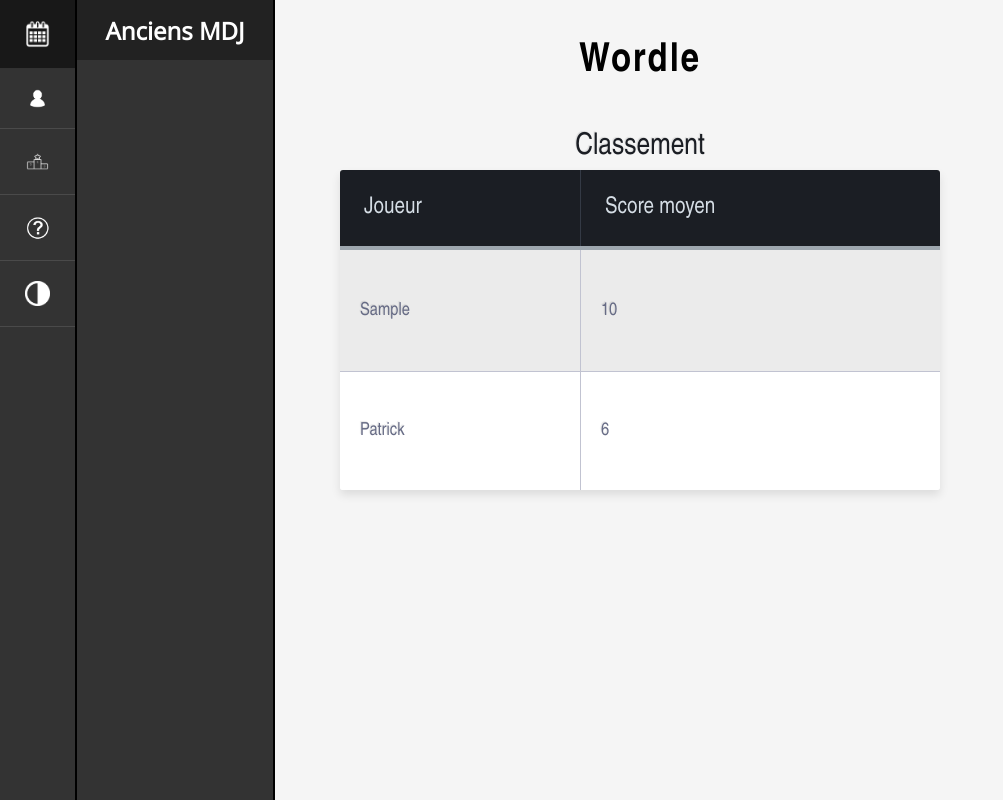
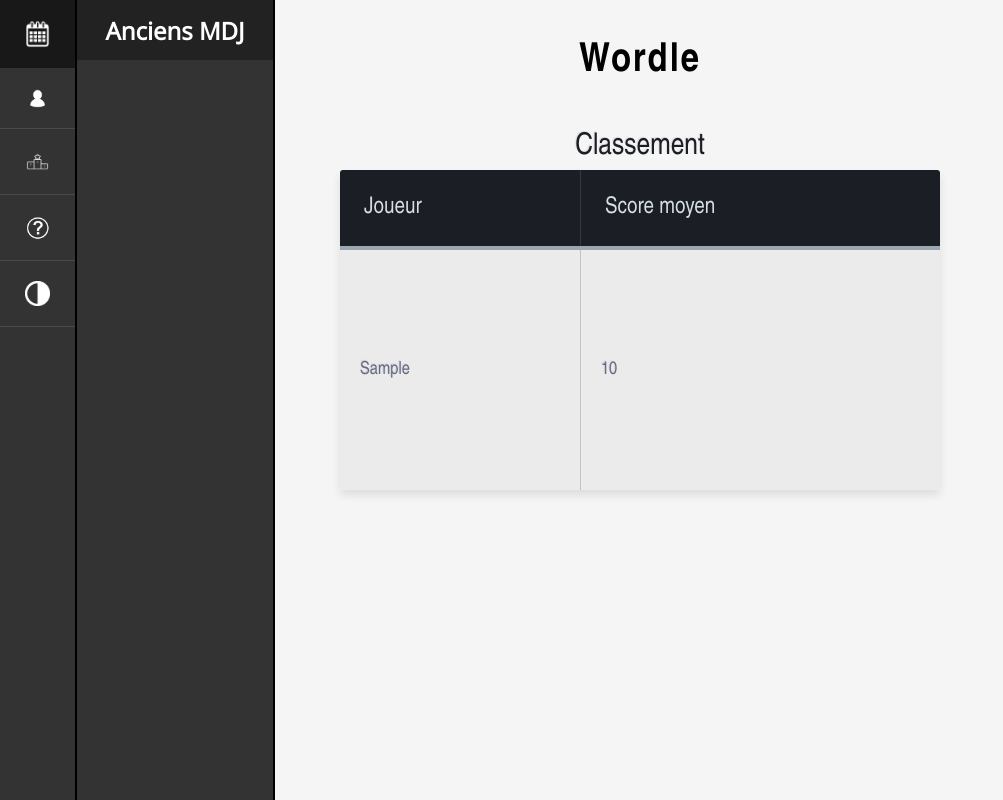
Before and after one commit to AlexisFl/Wordle, a PHP site: page /rank.php in a window 1280 px wide. Shown: the whole page, without its empty margins (0-1003 px from the left). Run offline with PHP 8.4, Linux system fonts and the light colour scheme; tables that the repository leaves empty or names only in its code hold one stand-in row (values such as "Sample post").

Commit message:
Update rank.php

```diff
--- a/rank.php
+++ b/rank.php
@@ -45,10 +45,6 @@
                     echo '<tr><td class="text-left">'.$s[$i]['pseudo'].'</td><td class="text-left">'.(int)$s[$i]['AVG(score_obtenu)'].'</td></tr>';
                 }
                 ?>
-                <tr>
-                    <td class="text-left">Patrick</td>
-                    <td class="text-left">6</td>
-                </tr>
             </tbody>
         </table>
     </div>
```
